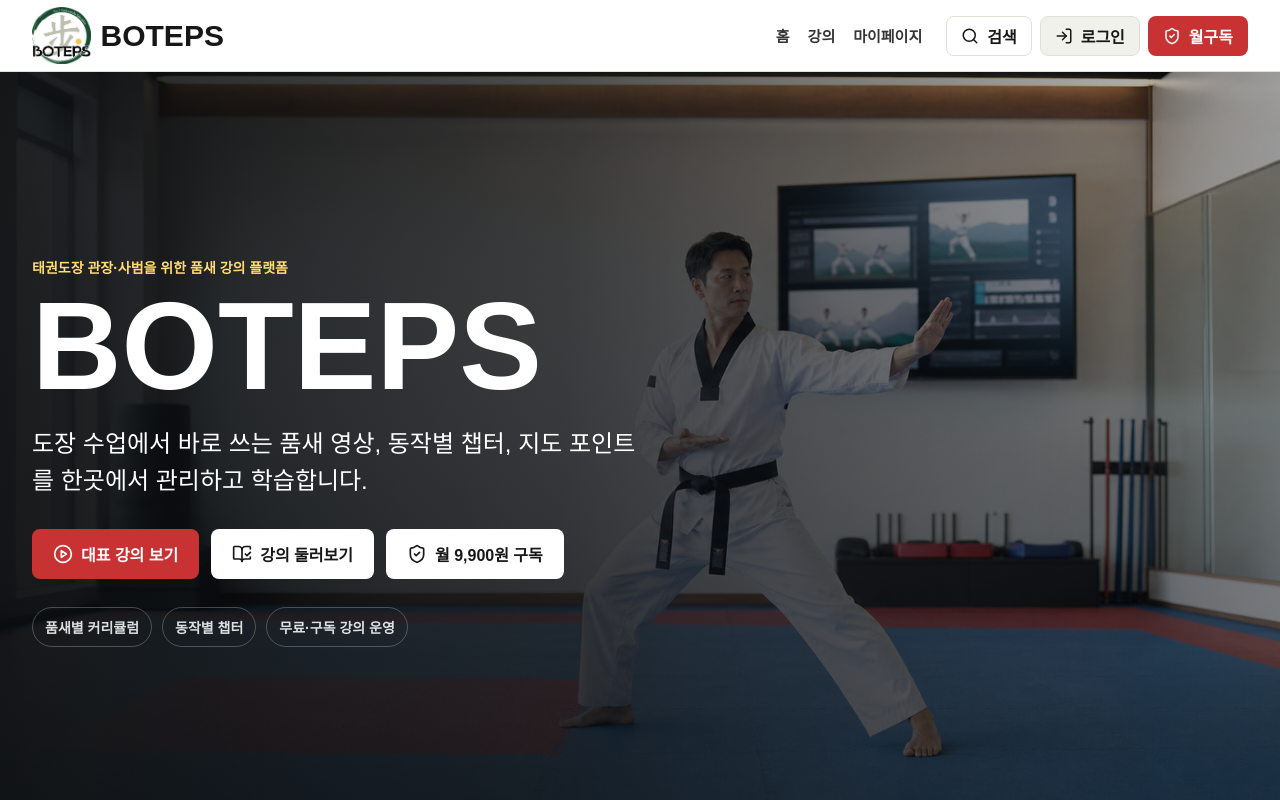
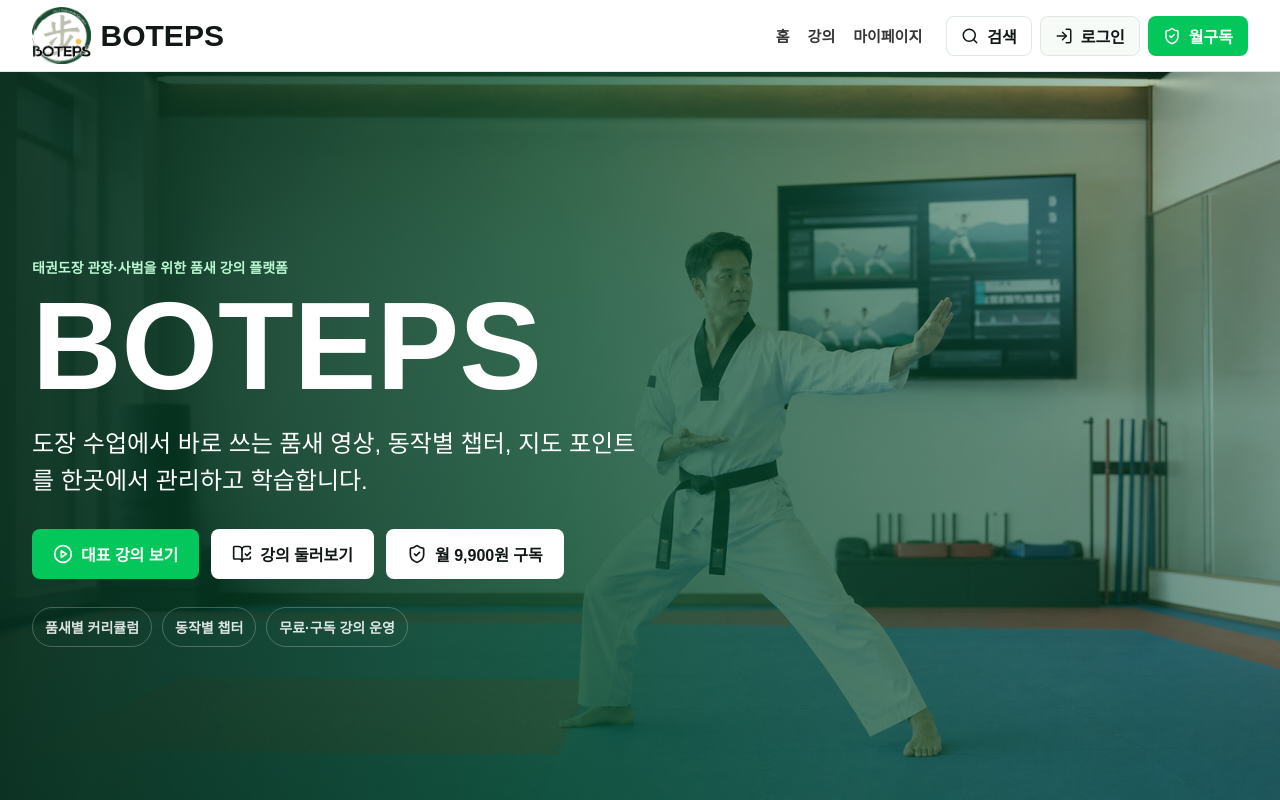
Before and after one commit to boteps4120-alt/botepswep, a Next.js app: page / in a window 1280 px wide. Shown: the top 800 px of the page. Built offline with nearby package versions, Linux system fonts and the light colour scheme; no server answers; the database is empty.

Commit message:
Refresh BOTEPS green palette

```diff
--- a/app/globals.css
+++ b/app/globals.css
@@ -1,15 +1,16 @@
 :root {
-  --bg: #f7f7f4;
+  --bg: #ffffff;
   --surface: #ffffff;
-  --ink: #171717;
-  --muted: #646464;
-  --line: #dfdfd8;
-  --red: #c93232;
-  --red-dark: #9f2525;
-  --blue: #2458a8;
-  --teal: #167c76;
-  --gold: #c18a2b;
-  --shadow: 0 18px 55px rgba(20, 25, 35, 0.12);
+  --surface-soft: #f6fbf8;
+  --ink: #111816;
+  --muted: #5d6964;
+  --line: #dce8e1;
+  --red: #03c75a;
+  --red-dark: #029447;
+  --blue: #087a3d;
+  --teal: #0f8f4f;
+  --gold: #78a12f;
+  --shadow: 0 18px 55px rgba(14, 78, 45, 0.1);
 }
 
 * {
@@ -136,7 +137,7 @@
 
 .icon-button.subtle,
 .filter-button {
-  background: #f1f1ec;
+  background: var(--surface-soft);
   border-color: var(--line);
   color: var(--ink);
 }
@@ -162,7 +163,7 @@
 }
 
 .favorite-button.active {
-  background: #fff0f0;
+  background: #e9fff2;
   border-color: var(--red);
   color: var(--red);
 }
@@ -189,8 +190,8 @@
 
 .hero-overlay {
   background:
-    linear-gradient(90deg, rgba(8, 10, 12, 0.9) 0%, rgba(12, 14, 16, 0.72) 44%, rgba(12, 14, 16, 0.18) 100%),
-    linear-gradient(180deg, rgba(0, 0, 0, 0.05), rgba(0, 0, 0, 0.52));
+    linear-gradient(90deg, rgba(3, 42, 25, 0.92) 0%, rgba(5, 76, 43, 0.74) 44%, rgba(8, 112, 61, 0.2) 100%),
+    linear-gradient(180deg, rgba(0, 0, 0, 0.04), rgba(0, 35, 18, 0.42));
   inset: 0;
   position: absolute;
 }
@@ -232,7 +233,7 @@
 }
 
 .hero-content .eyebrow {
-  color: #ffdb73;
+  color: #b9f7d0;
 }
 
 h1,
@@ -291,7 +292,7 @@
 }
 
 .hero-featured-course {
-  border-left: 3px solid #ffdb73;
+  border-left: 3px solid #b9f7d0;
   color: #fff;
   display: grid;
   gap: 10px;
@@ -299,7 +300,7 @@
 }
 
 .hero-featured-course .featured-kicker {
-  color: #ffdb73;
+  color: #b9f7d0;
   font-size: 13px;
   font-weight: 900;
 }
@@ -374,7 +375,7 @@
 }
 
 .elevated-feature {
-  box-shadow: 0 14px 34px rgba(20, 25, 35, 0.07);
+  box-shadow: 0 14px 34px rgba(14, 78, 45, 0.07);
 }
 
 .feature-item svg {
@@ -445,7 +446,7 @@
   background: var(--surface);
   border: 1px solid var(--line);
   border-radius: 8px;
-  box-shadow: 0 12px 30px rgba(20, 25, 35, 0.07);
+  box-shadow: 0 12px 30px rgba(14, 78, 45, 0.07);
   display: flex;
   flex-direction: column;
   overflow: hidden;
@@ -453,8 +454,8 @@
 }
 
 .course-card:hover {
-  border-color: rgba(201, 50, 50, 0.34);
-  box-shadow: 0 18px 42px rgba(20, 25, 35, 0.12);
+  border-color: rgba(3, 199, 90, 0.36);
+  box-shadow: 0 18px 42px rgba(14, 78, 45, 0.12);
   transform: translateY(-3px);
 }
 
@@ -503,7 +504,7 @@
 }
 
 .course-access-badge.premium {
-  background: #fff0f0;
+  background: #e9fff2;
   color: var(--red);
 }
 
@@ -703,7 +704,8 @@
 }
 
 .filter-button.active {
-  background: var(--ink);
+  background: var(--red);
+  border-color: var(--red);
   color: #fff;
 }
 
@@ -756,7 +758,7 @@
   aspect-ratio: 16 / 9;
   border: 1px solid var(--line);
   border-radius: 8px;
-  box-shadow: 0 18px 42px rgba(20, 25, 35, 0.12);
+  box-shadow: var(--shadow);
   overflow: hidden;
   position: relative;
 }
@@ -834,7 +836,7 @@
 
 .lesson-list li {
   align-items: center;
-  background: #f8f8f4;
+  background: var(--surface-soft);
   border: 1px solid var(--line);
   border-radius: 8px;
   display: grid;
@@ -878,7 +880,7 @@
 
 .detail-check-list li {
   align-items: center;
-  background: #f8f8f4;
+  background: var(--surface-soft);
   border: 1px solid var(--line);
   border-radius: 8px;
   display: flex;
@@ -1080,8 +1082,8 @@
 }
 
 .video-error {
-  background: rgba(211, 51, 51, 0.12);
-  border: 1px solid rgba(211, 51, 51, 0.5);
+  background: rgba(3, 199, 90, 0.14);
+  border: 1px solid rgba(3, 199, 90, 0.45);
   border-radius: 8px;
   color: #fff;
   font-weight: 800;
@@ -1161,8 +1163,8 @@
 }
 
 .chapter-pill:hover {
-  border-color: rgba(201, 50, 50, 0.42);
-  box-shadow: 0 10px 22px rgba(20, 25, 35, 0.08);
+  border-color: rgba(3, 199, 90, 0.42);
+  box-shadow: 0 10px 22px rgba(14, 78, 45, 0.08);
 }
 
 .chapter-pill strong {
@@ -1248,7 +1250,7 @@
 }
 
 .admin-tabs {
-  background: #ecece6;
+  background: var(--surface-soft);
   border: 1px solid var(--line);
   border-radius: 8px;
   display: inline-grid;
@@ -1271,7 +1273,7 @@
 
 .admin-tabs a.active {
   background: #fff;
-  box-shadow: 0 8px 22px rgba(20, 25, 35, 0.08);
+  box-shadow: 0 8px 22px rgba(14, 78, 45, 0.08);
   color: var(--ink);
 }
 
@@ -1303,7 +1305,7 @@
 }
 
 .profile-info-item {
-  background: #f7f7f3;
+  background: var(--surface-soft);
   border: 1px solid var(--line);
   border-radius: 8px;
   display: grid;
@@ -1354,7 +1356,7 @@
 }
 
 .course-manage-row td {
-  background: #fafaf7;
+  background: #fbfffd;
   padding-top: 0;
 }
 
@@ -1398,7 +1400,7 @@
 }
 
 .form-note {
-  background: #f6f6f1;
+  background: var(--surface-soft);
   border: 1px solid var(--line);
   border-radius: 8px;
   color: var(--muted);
@@ -1473,7 +1475,7 @@
   background: var(--surface);
   border: 1px solid var(--line);
   border-radius: 8px;
-  box-shadow: 0 24px 70px rgba(20, 25, 35, 0.13);
+  box-shadow: 0 24px 70px rgba(14, 78, 45, 0.12);
   overflow: hidden;
   padding: 0;
   position: sticky;
@@ -1481,7 +1483,7 @@
 }
 
 .auth-mode-tabs {
-  background: #f2f2ed;
+  background: var(--surface-soft);
   display: grid;
   grid-template-columns: 1fr 1fr;
 }
@@ -1691,10 +1693,10 @@
 }
 
 .form-message {
-  background: #fff8e1;
-  border: 1px solid #f1d992;
-  border-radius: 8px;
-  color: #6d4b00;
+  background: #f0fff6;
+  border: 1px solid #b9e8cb;
+  border-radius: 8px;
+  color: #075f31;
   line-height: 1.5;
   margin: 0;
   padding: 12px 14px;
@@ -1771,7 +1773,7 @@
 }
 
 .course-stats-grid span {
-  background: #f7f7f3;
+  background: var(--surface-soft);
   border: 1px solid var(--line);
   border-radius: 8px;
   color: #363636;
@@ -1819,22 +1821,22 @@
 }
 
 .status-badge.inactive {
-  background: #f1f1ed;
-  color: #4e4e48;
+  background: #eef6f1;
+  color: #4f6559;
 }
 
 .status-badge.warning {
-  background: #fff3d6;
-  color: #986312;
+  background: #f0fff6;
+  color: #087a3d;
 }
 
 .status-badge.muted {
-  background: #f3e7e7;
-  color: #a53232;
+  background: #edf7f1;
+  color: #557064;
 }
 
 .admin-helper-card {
-  background: #f7f7f3;
+  background: var(--surface-soft);
   border: 1px solid var(--line);
   border-left: 4px solid var(--red);
   border-radius: 8px;
@@ -1870,9 +1872,9 @@
 }
 
 .notice-banner.error {
-  background: #fff3d6;
-  border-color: #f0d48e;
-  color: #865b13;
+  background: #f0fff6;
+  border-color: #b9e8cb;
+  color: #075f31;
 }
 
 .access-denied-copy {
@@ -1895,7 +1897,7 @@
 
 .integration-item {
   align-items: center;
-  background: #f6f6f1;
+  background: var(--surface-soft);
   border: 1px solid var(--line);
   border-radius: 8px;
   display: flex;
```
